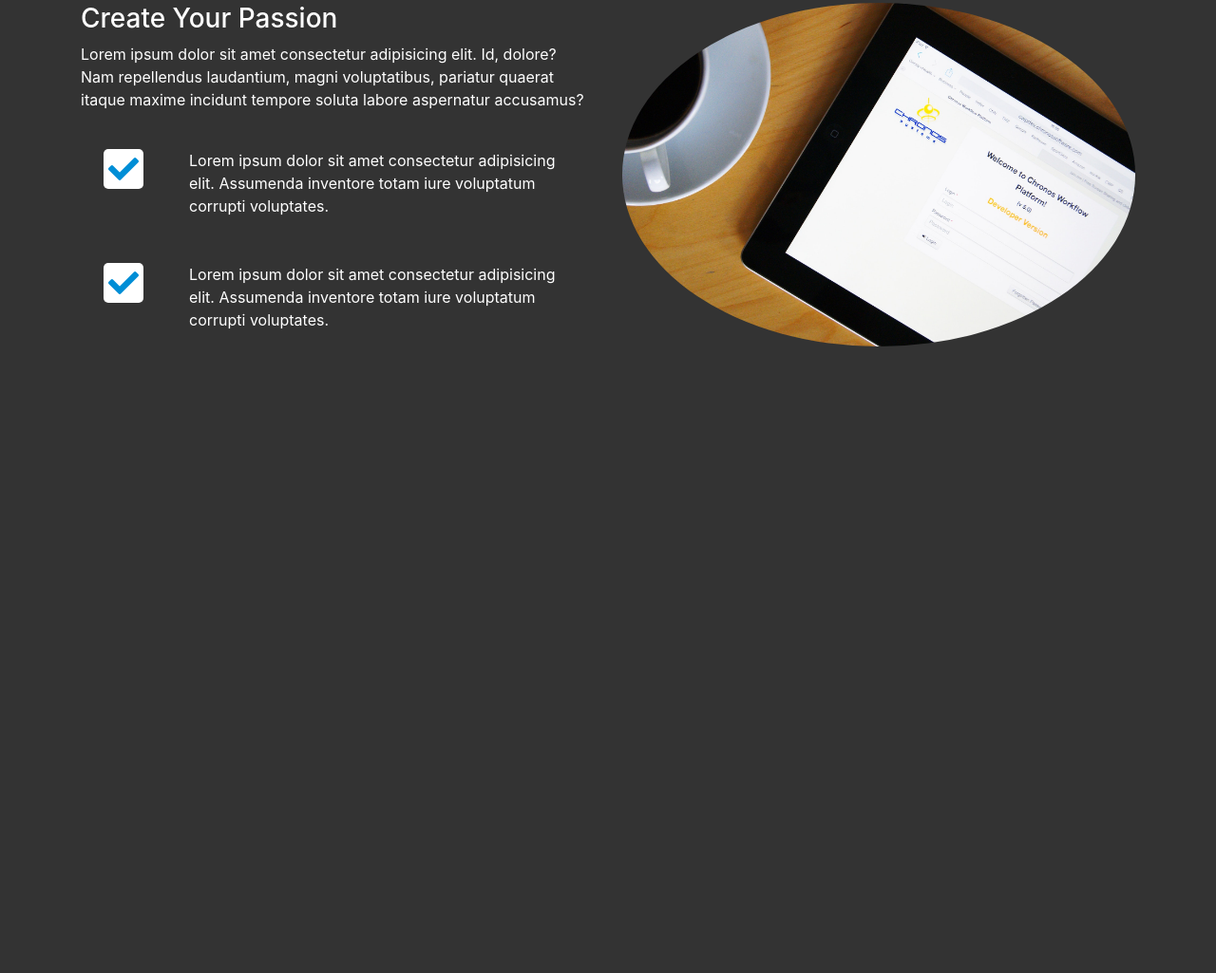
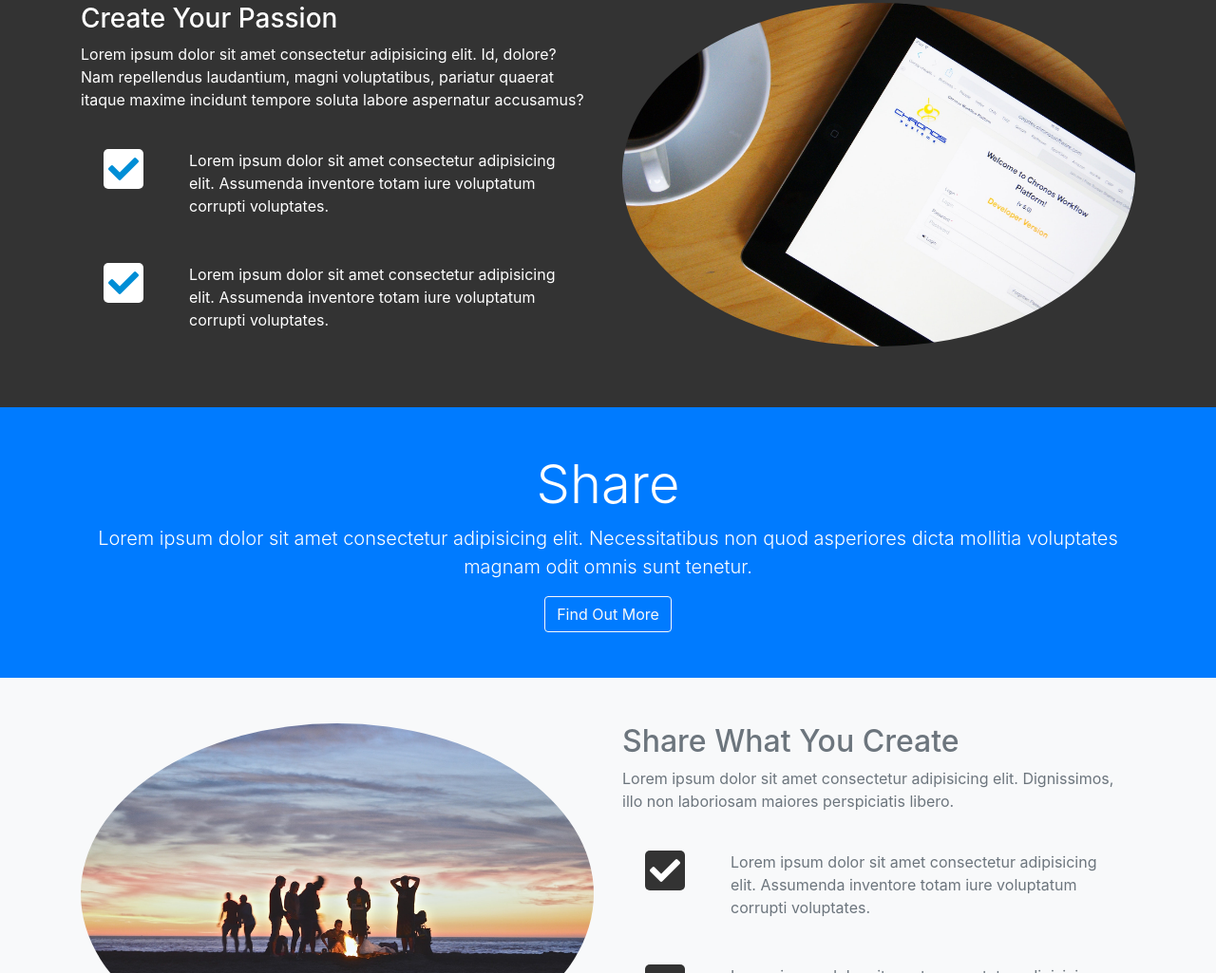
Before and after one commit to Zhongnan-Tian/UI-BootstrapTheme-SocialMedia, a plain HTML site: page index.html in a window 1280 px wide. Shown: the part 1775-2800 px from the top of the page at 95% size. Before the commit the page ends 2204 px from the top, so only its background shows below. Drawn offline with nearby package versions, Linux system fonts and the light colour scheme.

Commit message:
add share-head-section and share-section

```diff
--- a/css/style.css
+++ b/css/style.css
@@ -44,7 +44,8 @@ body {
   border-radius: 5px;
 }
 
-#explore-section .fas {
+#explore-section .fas,
+#share-section .fas {
   color: #fff;
   background: #333;
   padding: 5px;
--- a/index.html
+++ b/index.html
@@ -259,6 +259,61 @@
       </div>
     </section>
 
+    <section id="share-head-section" class="bg-primary">
+      <div class="container">
+        <div class="row">
+          <div class="col text-center py-5">
+            <h2 class="display-4">Share</h2>
+            <p class="lead">
+              Lorem ipsum dolor sit amet consectetur adipisicing elit.
+              Necessitatibus non quod asperiores dicta mollitia voluptates
+              magnam odit omnis sunt tenetur.
+            </p>
+            <a href="" class="btn btn-outline-light">Find Out More</a>
+          </div>
+        </div>
+      </div>
+    </section>
+
+    <section id="share-section" class="bg-light text-muted py-5">
+      <div class="container">
+        <div class="row">
+          <div class="col-md-6">
+            <img
+              src="img/share-section1.jpg"
+              alt=""
+              class="img-fluid rounded-circle mb-3"
+            />
+          </div>
+          <div class="col-md-6">
+            <h2>Share What You Create</h2>
+            <p>
+              Lorem ipsum dolor sit amet consectetur adipisicing elit.
+              Dignissimos, illo non laboriosam maiores perspiciatis libero.
+            </p>
+            <div class="d-flex">
+              <div class="p-4 align-self-start">
+                <i class="fas fa-check fa-2x"></i>
+              </div>
+              <div class="p-4 align-self-end">
+                Lorem ipsum dolor sit amet consectetur adipisicing elit.
+                Assumenda inventore totam iure voluptatum corrupti voluptates.
+              </div>
+            </div>
+            <div class="d-flex">
+              <div class="p-4 align-self-start">
+                <i class="fas fa-check fa-2x"></i>
+              </div>
+              <div class="p-4 align-self-end">
+                Lorem ipsum dolor sit amet consectetur adipisicing elit.
+                Assumenda inventore totam iure voluptatum corrupti voluptates.
+              </div>
+            </div>
+          </div>
+        </div>
+      </div>
+    </section>
+
     <!-- smooth scrolling requires no-slim version of jQuery -->
     <script
       src="https://code.jquery.com/jquery-3.3.1.min.js"
```
